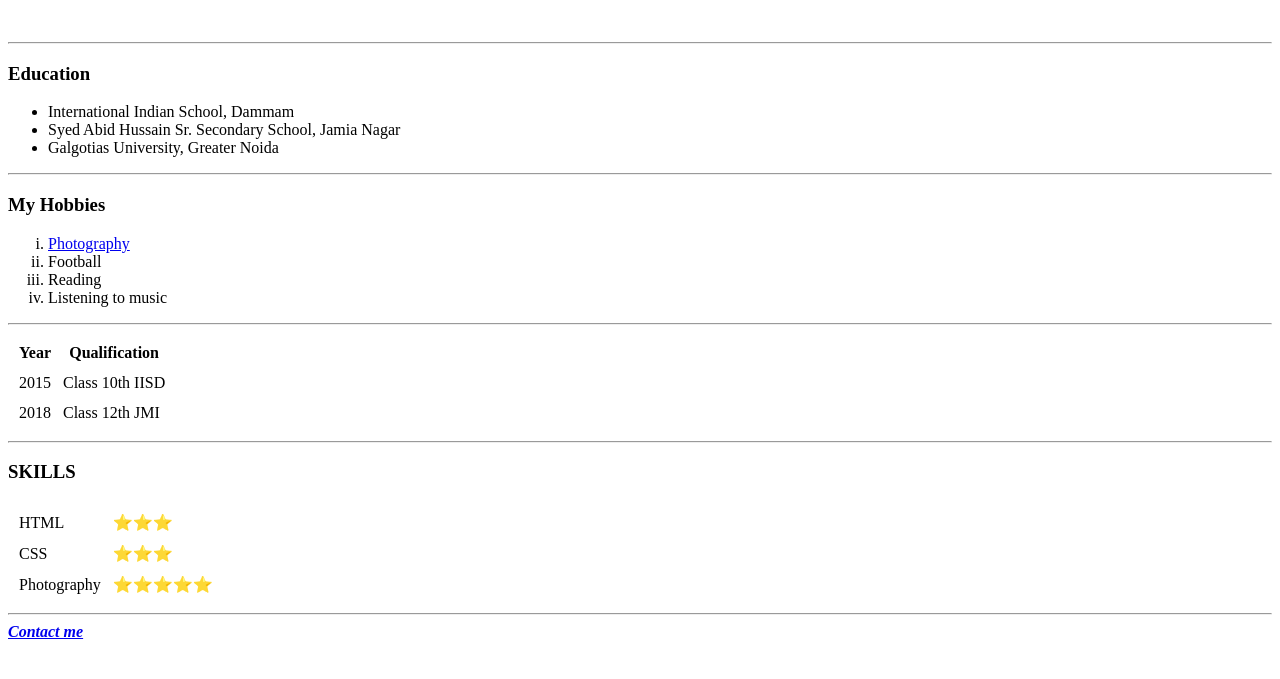
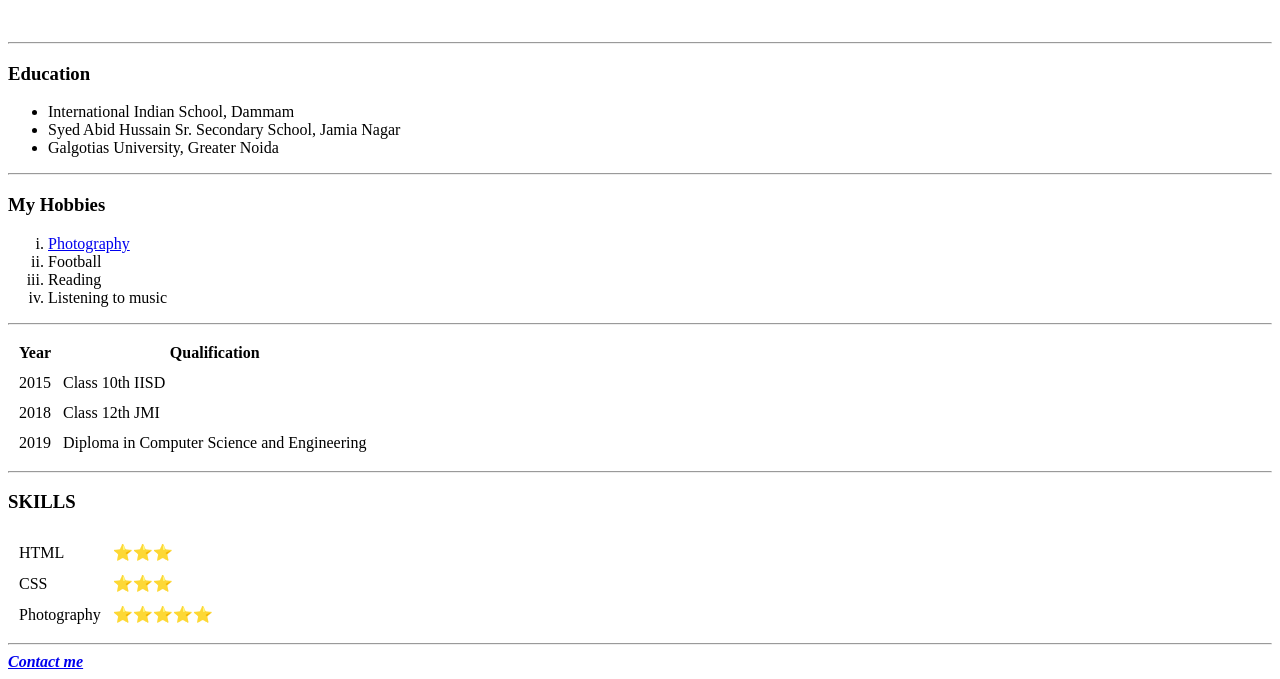
Before and after one commit to syed7086/cv, a plain HTML site: page index.html in a window 1280 px wide. Shown: the part 182-861 px from the top of the page. Before the commit the page ends 831 px from the top, so only its background shows below. Drawn offline with Linux system fonts and the light colour scheme.

Commit message:
index.html

```diff
--- a/index.html
+++ b/index.html
@@ -55,6 +55,10 @@
                 <td>2018</td>
                 <td>Class 12th JMI</td>
             </tr>
+            <tr>
+                <td>2019</td>
+                <td>Diploma in  Computer Science and Engineering</td>
+             </tr>
 
         </tbody>
     </table>
```
